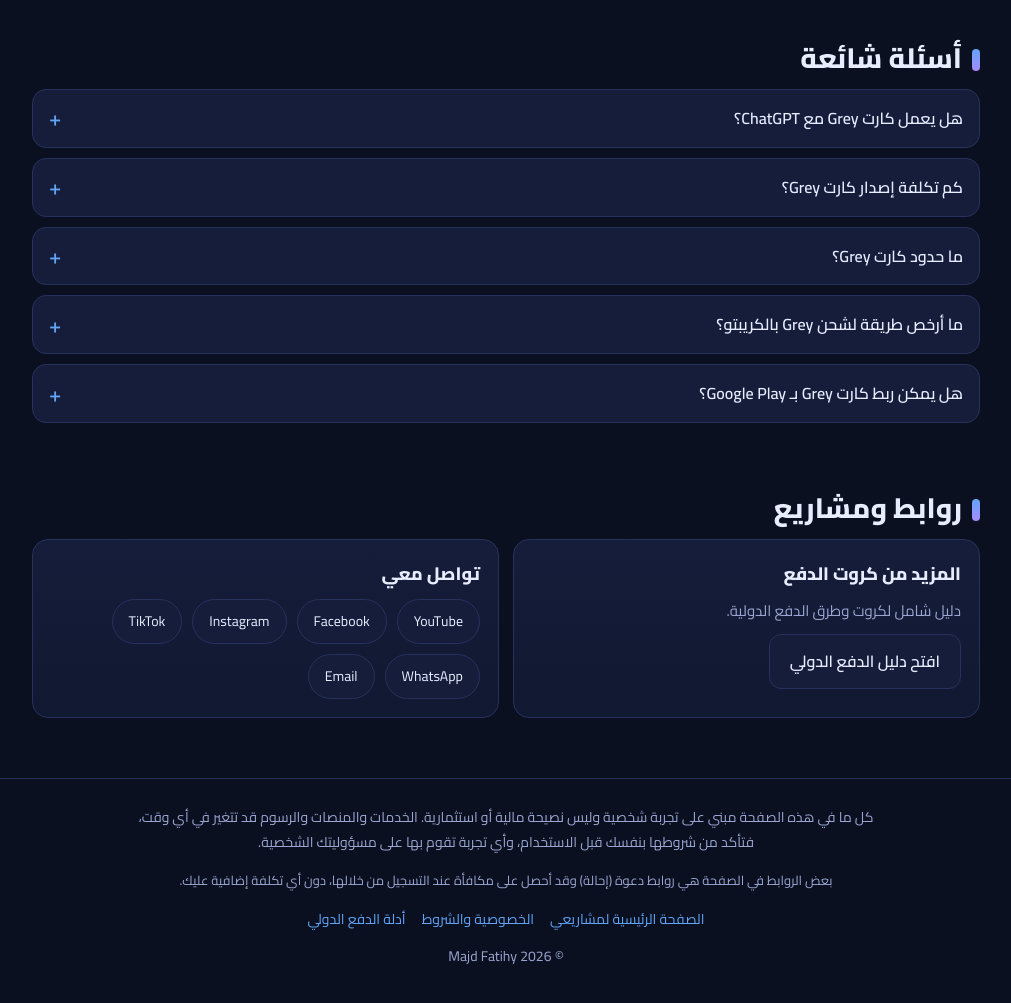
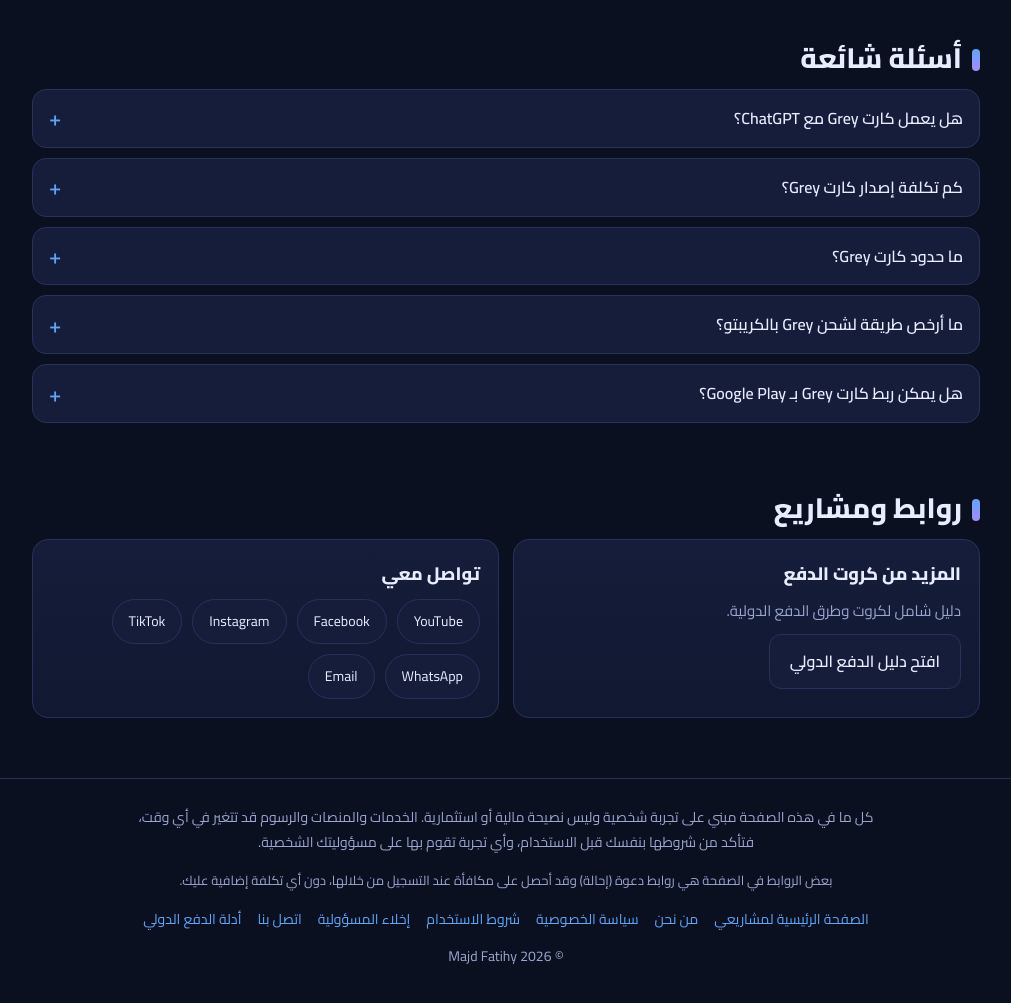
Before and after one commit to majdfatihy/grey-virtual-card-ai-subscriptions, a plain HTML site: page index.html in a window 1280 px wide. Shown: the part 5665-6668 px from the top of the page, without its empty margins (134-1145 px from the left). Drawn offline with Linux system fonts and the light colour scheme.

Commit message:
navigation: route ar footer policies, about and contact to dedicated central pages

```diff
--- a/index.html
+++ b/index.html
@@ -332,7 +332,11 @@ footer .flinks{display:flex;gap:16px;justify-content:center;flex-wrap:wrap;margi
     <p class="disc" style="font-size:13px">بعض الروابط في الصفحة هي روابط دعوة (إحالة) وقد أحصل على مكافأة عند التسجيل من خلالها، دون أي تكلفة إضافية عليك.</p>
     <div class="flinks">
       <a href="https://dev.majdfatihy.com/">الصفحة الرئيسية لمشاريعي</a>
-      <a href="https://dev.majdfatihy.com/">الخصوصية والشروط</a>
+      <a href="https://dev.majdfatihy.com/about.html">من نحن</a>
+      <a href="https://dev.majdfatihy.com/privacy.html">سياسة الخصوصية</a>
+      <a href="https://dev.majdfatihy.com/terms.html">شروط الاستخدام</a>
+      <a href="https://dev.majdfatihy.com/disclaimer.html">إخلاء المسؤولية</a>
+      <a href="https://dev.majdfatihy.com/contact.html">اتصل بنا</a>
       <a href="https://dev.majdfatihy.com/international-payment-guide/">أدلة الدفع الدولي</a>
     </div>
     <div>© <span id="yr">2026</span> Majd Fatihy</div>
```
